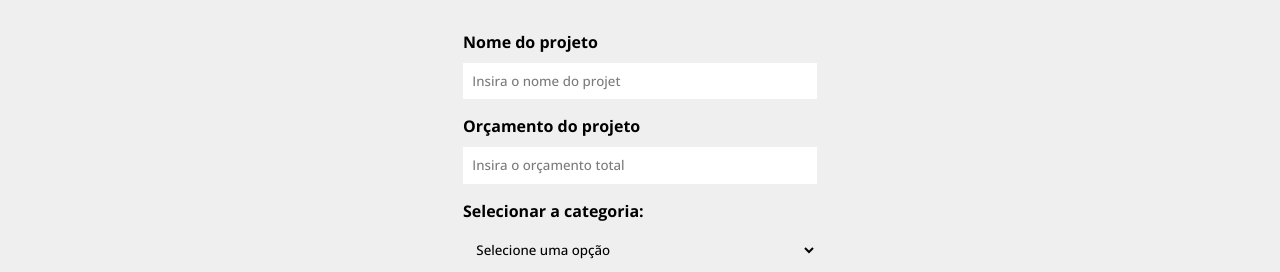
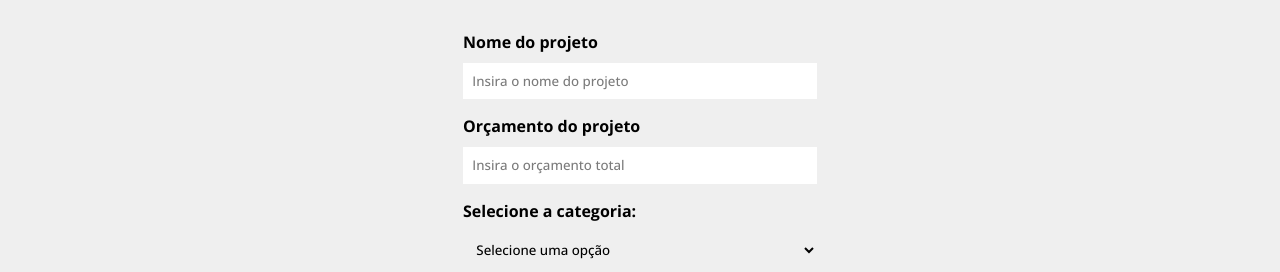
Before and after one commit to Kelvin-Freitas/ProjectManagement, a React (Create React App) app in the folder my-app/: page /newproject in a window 1280 px wide. Shown: the part 253-525 px from the top of the page. Built offline with nearby package versions, Linux system fonts and the light colour scheme; data requests are answered from the project's data file.

Commit message:
salvando dados e inicio tela de projetos

```diff
--- a/my-app/db.json
+++ b/my-app/db.json
@@ -1,5 +1,116 @@
 {
-    "projects": [],
+  "projects": [
+    {
+      "name": "teste",
+      "budget": "2222",
+      "category": {
+        "id": "1",
+        "name": "Infra"
+      },
+      "cost": 0,
+      "services": [],
+      "id": 1
+    },
+    {
+      "name": "teste",
+      "budget": "2222",
+      "category": {
+        "id": "1",
+        "name": "Infra"
+      },
+      "cost": 0,
+      "services": [],
+      "id": 2
+    },
+    {
+      "name": "teste",
+      "budget": "2222",
+      "category": {
+        "id": "1",
+        "name": "Infra"
+      },
+      "cost": 0,
+      "services": [],
+      "id": 3
+    },
+    {
+      "name": "teste",
+      "budget": "2222",
+      "category": {
+        "id": "1",
+        "name": "Infra"
+      },
+      "cost": 0,
+      "services": [],
+      "id": 4
+    },
+    {
+      "name": "teste",
+      "budget": "2222",
+      "category": {
+        "id": "1",
+        "name": "Infra"
+      },
+      "cost": 0,
+      "services": [],
+      "id": 5
+    },
+    {
+      "name": "t",
+      "budget": "22",
+      "category": {
+        "id": "2",
+        "name": "Desenvolvimento"
+      },
+      "cost": 0,
+      "services": [],
+      "id": 6
+    },
+    {
+      "name": "t",
+      "budget": "22",
+      "category": {
+        "id": "2",
+        "name": "Desenvolvimento"
+      },
+      "cost": 0,
+      "services": [],
+      "id": 7
+    },
+    {
+      "name": "teste",
+      "budget": "222",
+      "category": {
+        "id": "3",
+        "name": "Design"
+      },
+      "cost": 0,
+      "services": [],
+      "id": 8
+    },
+    {
+      "name": "teste21",
+      "budget": "232",
+      "category": {
+        "id": "1",
+        "name": "Infra"
+      },
+      "cost": 0,
+      "services": [],
+      "id": 9
+    },
+    {
+      "name": "vacilo",
+      "budget": "1000",
+      "category": {
+        "id": "4",
+        "name": "Planejamento"
+      },
+      "cost": 0,
+      "services": [],
+      "id": 10
+    }
+  ],
   "categories": [
     {
       "id": 1,
--- /dev/null
+++ b/my-app/src/components/layouts/Message.js
@@ -0,0 +1,32 @@
+import { useState, useEffect } from 'react'
+
+import styles from './Message.module.css'
+
+function Message({ type, msg }) {
+  const [visible, setVisible] = useState(false)
+
+  useEffect(() => {
+    if (!msg) {
+      setVisible(false)
+      return
+    }
+
+    setVisible(true)
+
+    const timer = setTimeout(() => {
+      setVisible(false)
+    }, 3000)
+
+    return () => clearTimeout(timer)
+  }, [msg])
+
+  return (
+    <>
+      {visible && (
+        <div className={`${styles.message} ${styles[type]}`}>{msg}</div>
+      )}
+    </>
+  )
+}
+
+export default Message
--- /dev/null
+++ b/my-app/src/components/layouts/Message.module.css
@@ -0,0 +1,21 @@
+.message {
+    width: 100%;
+    padding: 1em;
+    border: 1px solid #000;
+    margin: 0 auto;
+    text-align: center;
+    margin-bottom: 2em;
+    border-radius: 5px;
+  }
+
+  .success {
+    color: #155724;
+    background-color: #d4edda;
+    border-color: #c3e6cb;
+  }
+
+  .error {
+    color: #721c24;
+    background-color: #f8d7da;
+    border-color: #f5c6cb;
+  }
--- a/my-app/src/components/pages/NewProject.js
+++ b/my-app/src/components/pages/NewProject.js
@@ -6,30 +6,28 @@
 function NewProject(){
     const history = useNavigate()
 
-    function createPost(project){
+    function createPost(project) {
         project.cost = 0
         project.services = []
 
-        fetch('http://localhost:5000/projects',
-        {method: "POST",
-        headers:{
-            'Content-Type':'application/json'
+        fetch('http://localhost:5000/projects', {
+          method: 'POST',
+          headers: {
+            'Content-Type': 'application/json',
           },
-        body: JSON.stringify(project)
+          body: JSON.stringify(project),
         })
           .then((resp) => resp.json())
           .then((data) => {
-            console.log(data)
-            history.push('/projects',{  message: "Projeto criado com sucesso!"})
+            history('/projects', { message: 'Projeto criado com sucesso!' })
           })
-        .catch(err => console.log(err))
       }
 
       return (
         <div className={styles.newproject_container}>
           <h1>Criar Projeto</h1>
-            <p>Crie seu projeto para depois adicionar os serviços.</p>
-            <ProjectForm handleSubmit={createPost} btnText="Criar Projeto"/>
+          <p>Crie seu projeto para depois adicionar os serviços</p>
+          <ProjectForm handleSubmit={createPost} btnText="Criar Projeto" />
         </div>
       )
 }
--- a/my-app/src/components/pages/Projects.js
+++ b/my-app/src/components/pages/Projects.js
@@ -1,6 +1,33 @@
+import { useLocation } from 'react-router-dom'
+import { useState, useEffect } from 'react'
+
+import Message from "../layouts/Message"
+import Container from '../layouts/Container'
+import LinkButton from '../layouts/LinkButton'
+import ProjectCard from '../project/ProjectCard'
+
+import styles from './Projects.module.css'
+
 function Projects() {
+    const [projects,setProjects] = useState([])
+
+    const location = useLocation()
+    let message = ''
+    if (location.state) {
+        message = location.state.message
+    }
+
     return (
-        <h1>Projects</h1>
+        <div className={styles.project_container}>
+            <div className={styles.title_container}>
+                <h1>Meus Projetos</h1>
+                <LinkButton to="/newproject" text="Novo Projeto" />
+            </div>
+            {message && <Message type="success" msg={message} />}
+            <Container customClaass="start">
+                <p>Projetos..</p>
+            </Container>
+        </div>
     )
 }
 
--- /dev/null
+++ b/my-app/src/components/pages/Projects.module.css
@@ -0,0 +1,9 @@
+.project_container {
+    padding: 2em;
+  }
+
+  .title_container {
+    display: flex;
+    justify-content: space-between;
+    margin-bottom: 2em;
+  }
--- /dev/null
+++ b/my-app/src/components/project/ProjectCard.js
@@ -0,0 +1,12 @@
+import styles from './ProjectCard.module.css'
+
+import { BsPencil, BsFillTrashFill } from 'react-icons/bs'
+
+function ProjectCard({ id, name, budget, category, handleRemove }){
+    return (
+        <>
+        </>
+    )
+}
+
+export default ProjectCard
--- /dev/null
+++ b/my-app/src/components/project/ProjectCard.module.css
@@ -0,0 +1,87 @@
+.project_card {
+  padding: 1em;
+  border: 1px solid #7a7a7a;
+  border-radius: 5px;
+  width: 24%;
+  margin: 0.5%;
+}
+
+.project_card h4 {
+  background-color: #222;
+  color: #ffbb33;
+  padding: 0.4em;
+  margin-bottom: 1.3em;
+  font-size: 1.3em;
+}
+
+.project_card p {
+  color: #7a7a7a;
+  margin-bottom: 1em;
+}
+
+.project_card p span {
+  font-weight: bold;
+}
+
+.category_text {
+  display: flex;
+  align-items: center;
+}
+
+.category_text span {
+  display: block;
+  width: 12px;
+  height: 12px;
+  border-radius: 50%;
+  background-color: #ccc;
+  margin-right: 5px;
+}
+
+.category_text .infra {
+  background-color: #ffaebc;
+}
+
+.category_text .desenvolvimento {
+  background-color: #a0e7e5;
+}
+
+.category_text .design {
+  background-color: #b4f8c8;
+}
+
+.category_text .planejamento {
+  background-color: #fbe7c6;
+}
+
+.project_card_actions {
+  margin-top: 1.2em;
+  display: flex;
+  align-items: center;
+}
+
+.project_card_actions a,
+.project_card_actions button {
+  text-decoration: none;
+  border: none;
+  background-color: #fff;
+  color: #222;
+  font-size: 0.9em;
+  padding: 0.6em 1em;
+  margin-right: 1em;
+  cursor: pointer;
+  border: 1px solid #222;
+  transition: 0.5s;
+  display: flex;
+  align-items: center;
+  justify-content: center;
+}
+
+.project_card_actions svg {
+  margin-right: 0.5em;
+}
+
+.project_card_actions a:hover,
+.project_card_actions button:hover {
+  background-color: #222;
+  color: #ffbb33;
+}
--- a/my-app/src/components/project/ProjectForm.js
+++ b/my-app/src/components/project/ProjectForm.js
@@ -1,26 +1,25 @@
-import { useEffect, useState } from 'react'
-
+import { useState, useEffect } from 'react'
 import Input from '../form/Input'
 import Select from '../form/Select'
 import SubmitButton from '../form/SubmitButton'
+
 import styles from './ProjectForm.module.css'
 
 function ProjectForm({ handleSubmit, btnText, projectData }) {
-
+  const [project, setProject] = useState(projectData || {})
   const [categories, setCategories] = useState([])
-    const [project, setProjects ] = useState(projectData || {})
 
   useEffect(() => {
-        fetch("http://localhost:5000/categories", {
-            method: "GET",
+    fetch('http://localhost:5000/categories', {
+      method: 'GET',
       headers: {
-                'Content-Type': 'application/json'
-            }
-        }).then((resp) => resp.json())
+        'Content-Type': 'application/json',
+      },
+    })
+      .then((resp) => resp.json())
       .then((data) => {
         setCategories(data)
       })
-            .catch((err) => console.log(err))
   }, [])
 
   const submit = (e) => {
@@ -28,22 +27,45 @@
     handleSubmit(project)
   }
 
-    function handleChange(e){
-        setProjects({ ...project, [e.target.name]: e.target.value})
+  function handleChange(e) {
+    setProject({ ...project, [e.target.name]: e.target.value })
   }
 
-    function handleCategory(e){
-        setProjects({ ...project, category: {
+  function handleCategory(e) {
+    setProject({
+      ...project,
+      category: {
         id: e.target.value,
-            name: e.target.options[e.target.selectedIndex]
-        }})
+        name: e.target.options[e.target.selectedIndex].text,
+      },
+    })
   }
 
   return (
     <form onSubmit={submit} className={styles.form}>
-            <Input type="text" text="Nome do projeto" name='name' id='name' placeholder="Insira o nome do projet" handleOnChange={handleChange} value={project.name ? project.name : ''}/>
-            <Input type="number" text="Orçamento do projeto" name='budget' id='name' placeholder="Insira o orçamento total"  handleOnChange={handleChange} value={project.budget ? project.budget : ''}/>
-            <Select name="category_id" text="Selecionar a categoria" options={categories} handleOnChange={handleCategory} value={project.category ? project.category.id : ''}/>
+      <Input
+        type="text"
+        text="Nome do projeto"
+        name="name"
+        placeholder="Insira o nome do projeto"
+        handleOnChange={handleChange}
+        value={project.name}
+      />
+      <Input
+        type="number"
+        text="Orçamento do projeto"
+        name="budget"
+        placeholder="Insira o orçamento total"
+        handleOnChange={handleChange}
+        value={project.budget}
+      />
+      <Select
+        name="category_id"
+        text="Selecione a categoria"
+        options={categories}
+        handleOnChange={handleCategory}
+        value={project.category ? project.category.id : ''}
+      />
       <SubmitButton text={btnText} />
     </form>
   )
```
Lines whose indentation alone changed are shown as unchanged.
